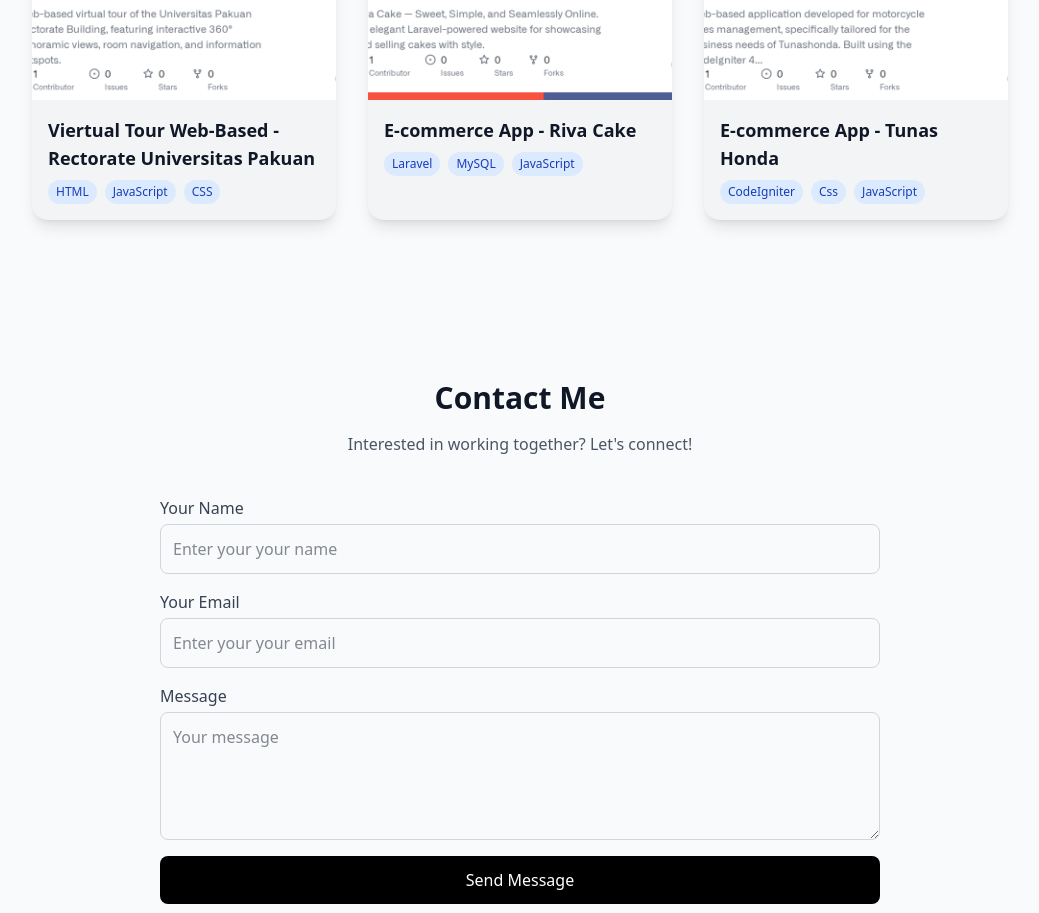
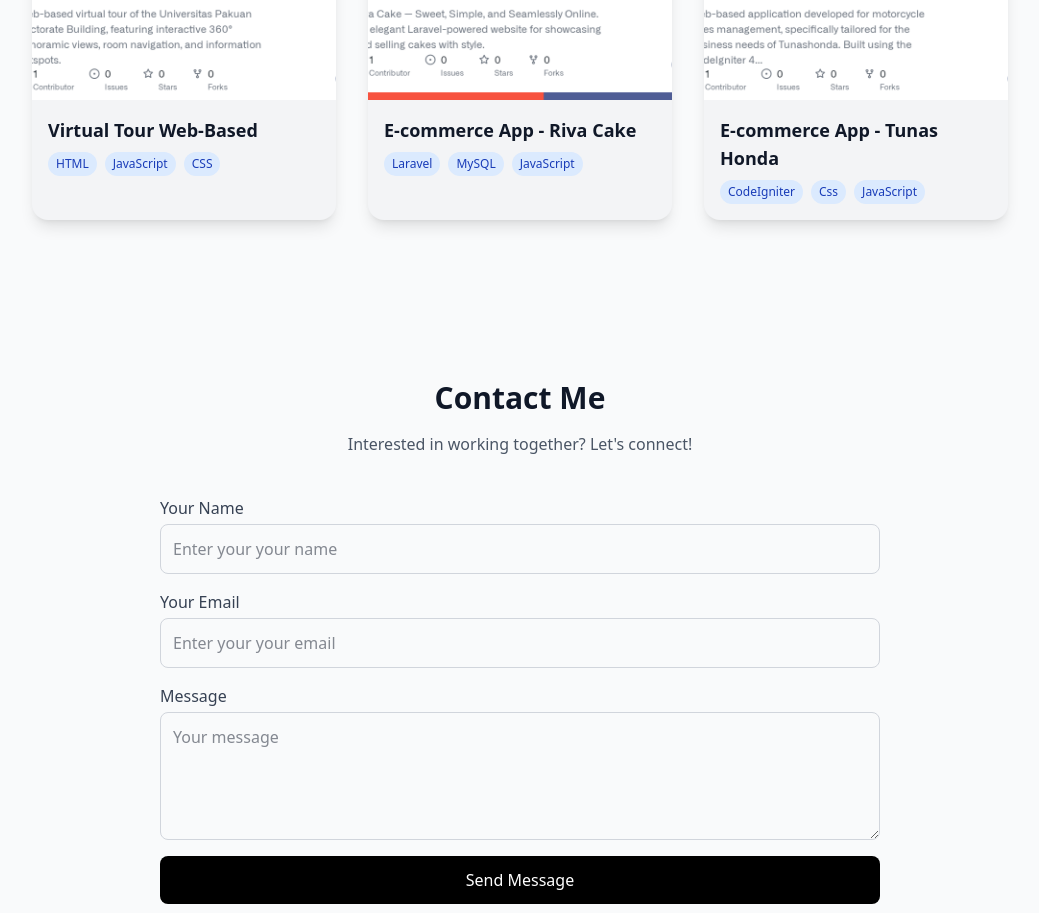
Before and after one commit to farisandikaa/portfolio, a Next.js app: page / in a window 1280 px wide. Shown: the part 1784-2697 px from the top of the page, without its empty margins (120-1159 px from the left). Built offline with nearby package versions, Linux system fonts and the light colour scheme.

Commit message:
fix: add thumbnail and section portfolio page

```diff
--- a/src/components/Portfolio.tsx
+++ b/src/components/Portfolio.tsx
@@ -5,7 +5,7 @@ import Image from "next/image";
 
 const projects = [
   {
-    title: "Viertual Tour Web-Based - Rectorate Universitas Pakuan",
+    title: "Virtual Tour Web-Based",
     github: "https://faris-virtualtour.vercel.app/",
     image: "/images/virtualtour.png",
     tech: ["HTML", "JavaScript", "CSS"],
```
